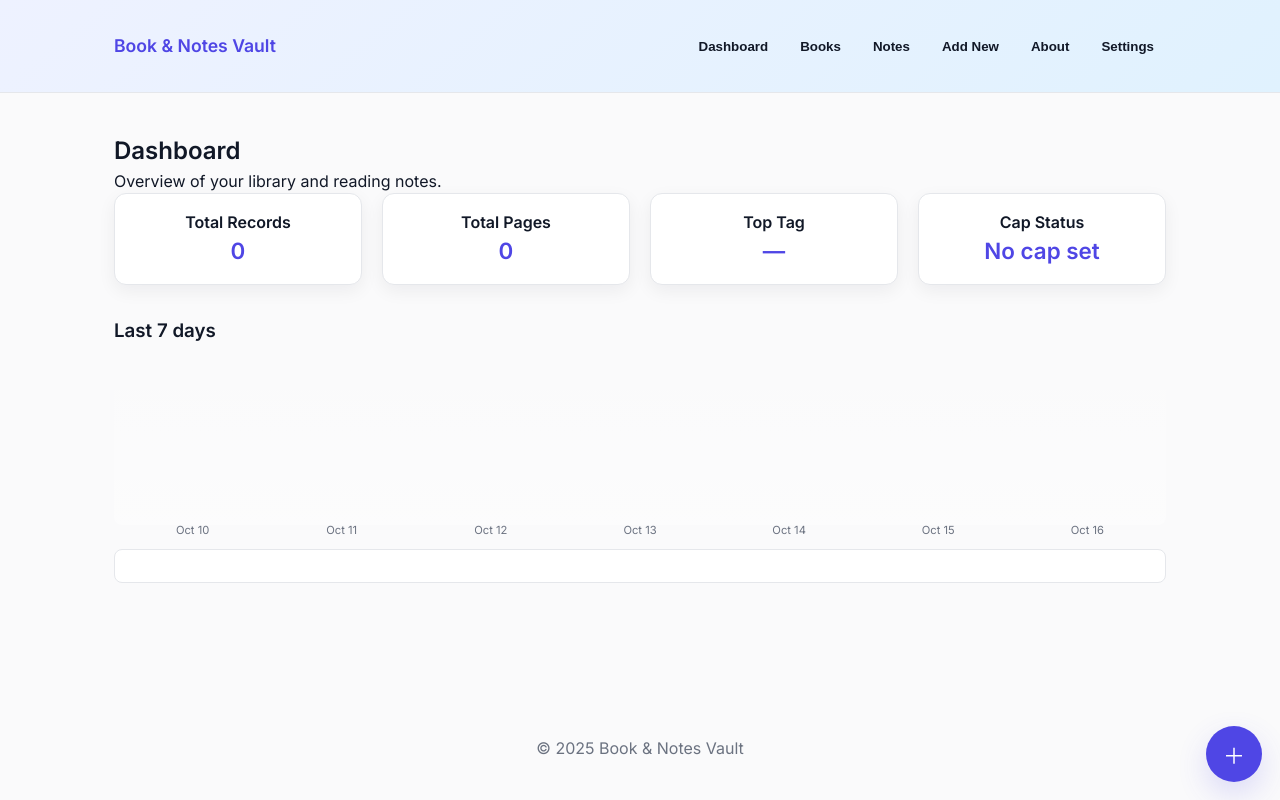
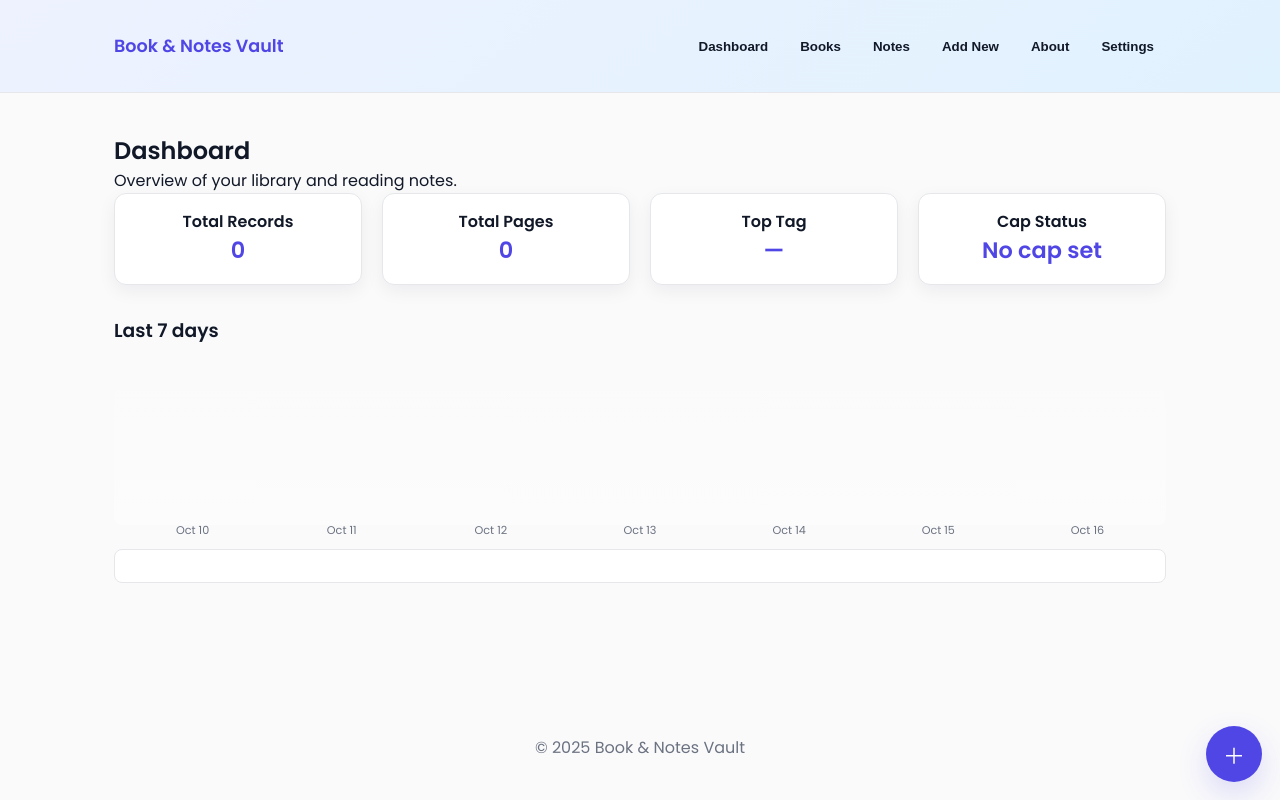
Before and after one commit to cyuzuzogermain/Book-and-Notes-Vault, a plain HTML site: page index.html in a window 1280 px wide. Drawn offline with Linux system fonts and the light colour scheme.

Commit message:
Books and Notes Vault

```diff
--- a/index.html
+++ b/index.html
@@ -4,7 +4,7 @@
 <meta charset="utf-8" />
 <meta name="viewport" content="width=device-width,initial-scale=1,maximum-scale=5,user-scalable=yes" />
 <title>Book & Notes Vault</title>
-<link href="https://fonts.googleapis.com/css2?family=Inter:wght@300;400;600&display=swap" rel="stylesheet">
+<link href="https://fonts.googleapis.com/css2?family=Poppins:wght@300;400;600&display=swap" rel="stylesheet">
 <link rel="stylesheet" href="./styles/style.css">
 </head>
 <body>
--- a/styles/style.css
+++ b/styles/style.css
@@ -10,7 +10,7 @@
   --danger: #EF4444;
   --radius: 12px;
   --shadow: 0 6px 18px rgba(16,24,40,0.06);
-  font-family: Inter, system-ui, -apple-system, "Segoe UI", Roboto, "Helvetica Neue", Arial;
+  font-family: Poppins, sans-serif;
   --break-1: 360px;
   --break-2: 768px;
   --break-3: 1024px;
```
